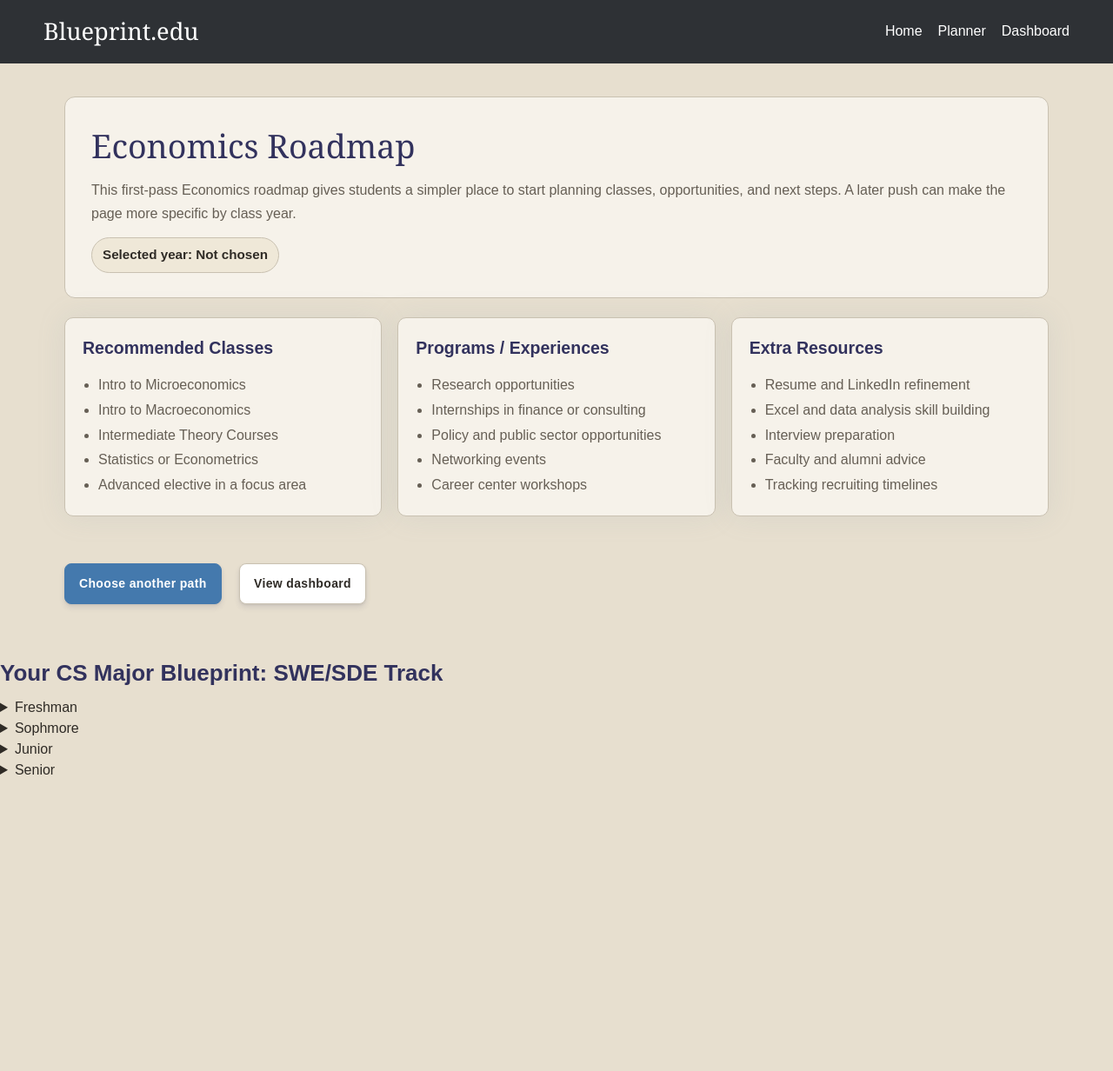
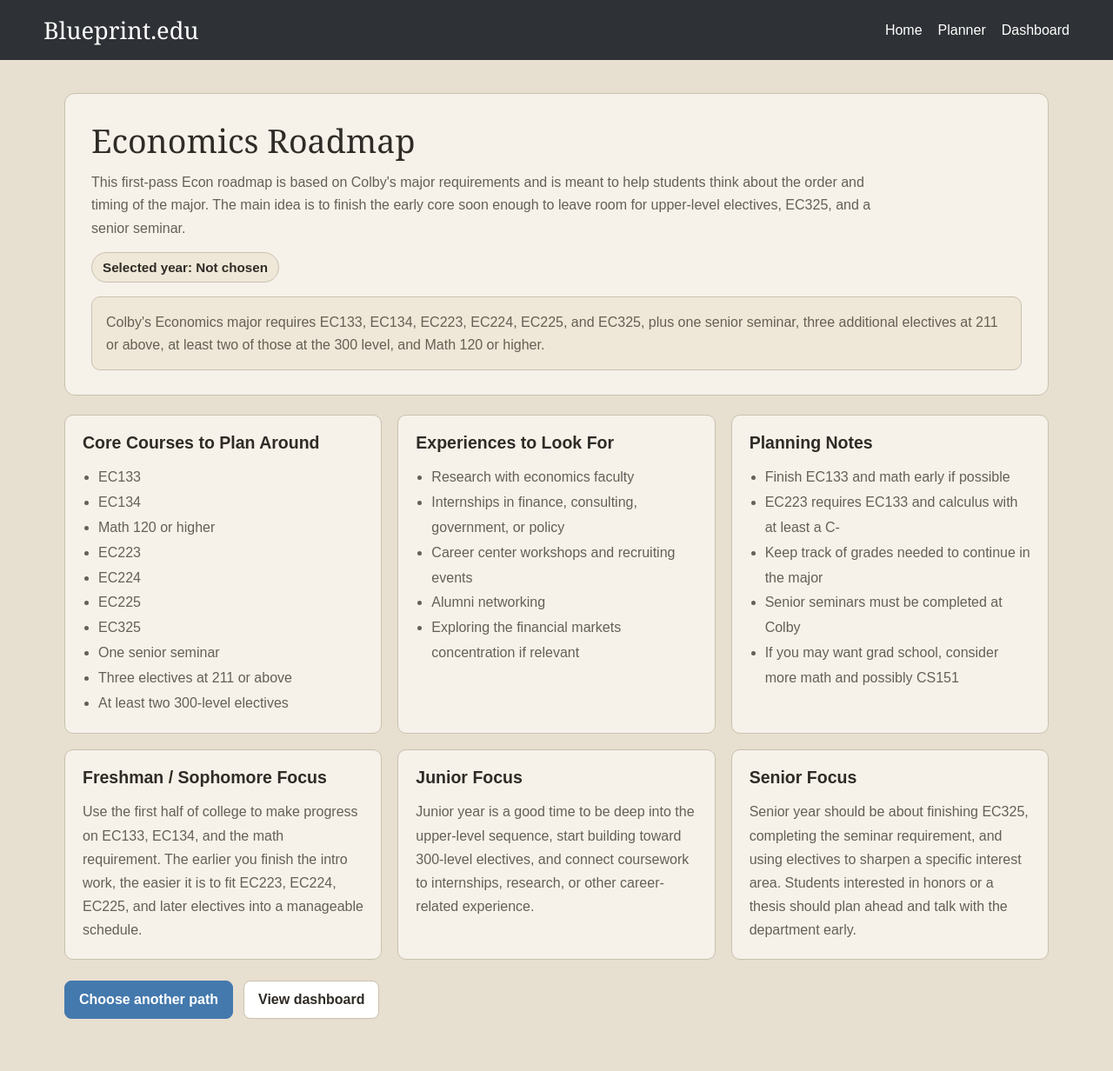
Before and after one commit to benj652/CS422-StartUp, a Flask app: page /roadmap/econ in a window 1280 px wide. Shown: the whole page at 87% size. Before the commit the page ends 891 px from the top, so only its background shows below. Run offline with Flask 3, Linux system fonts and the light colour scheme; some libraries are stand-ins or nearby versions.

Commit message:
Refine econ roadmap with Colby-specific major planning

```diff
--- a/website/templates/majorSpecific/econ.html
+++ b/website/templates/majorSpecific/econ.html
@@ -1,21 +1,4 @@
-<!doctype html>
-<html lang="en">
-
-<head>
-    <meta charset="UTF-8" />
-    <meta name="viewport" content="width=device-width, initial-scale=1.0" />
-    <title>Page Title</title>
-    <!-- Favicon -->
-    <link rel="icon" href="../static/img/brand/favicon.png" type="image/png" />
-    <!-- Fonts -->
-    <link rel="stylesheet" href="https://fonts.googleapis.com/css?family=Open+Sans:300,400,600,700" />
-    <!-- Icons -->
-    <link rel="stylesheet" href="../static/css/nucleo.css" type="text/css" />
-    <link rel="stylesheet" href="../static/css/all.min.css" type="text/css" />
-    <!-- Page plugins -->
-    <!-- Argon CSS -->
-    <link rel="stylesheet" href="../static/css/argon.css?v=1.2.0" type="text/css" />
-</head><!DOCTYPE html>
+<!DOCTYPE html>
 <html lang="en">
 <head>
     <meta charset="UTF-8">
@@ -103,6 +86,7 @@
             margin: 0;
             color: var(--muted);
             line-height: 1.65;
+            max-width: 900px;
         }
 
         .year-tag {
@@ -116,10 +100,21 @@
             font-size: 0.95rem;
         }
 
+        .note-box {
+            margin-top: 16px;
+            background: var(--panel-2);
+            border: 1px solid var(--border);
+            border-radius: 10px;
+            padding: 16px;
+            color: var(--muted);
+            line-height: 1.6;
+        }
+
         .grid {
             display: grid;
             grid-template-columns: repeat(3, 1fr);
             gap: 18px;
+            margin-top: 18px;
         }
 
         .card {
@@ -139,6 +134,12 @@
             padding-left: 18px;
             line-height: 1.8;
             color: var(--muted);
+        }
+
+        .card p {
+            margin: 0;
+            color: var(--muted);
+            line-height: 1.7;
         }
 
         .footer-actions {
@@ -200,45 +201,85 @@
         <section class="hero">
             <h1>Economics Roadmap</h1>
             <p>
-                This first-pass Economics roadmap gives students a simpler place to start
-                planning classes, opportunities, and next steps. A later push can make the
-                page more specific by class year.
+                This first-pass Econ roadmap is based on Colby's major requirements and is meant to
+                help students think about the order and timing of the major. The main idea is to finish
+                the early core soon enough to leave room for upper-level electives, EC325, and a senior seminar.
             </p>
             <div class="year-tag" id="selectedYearTag">Selected year: Not chosen</div>
+
+            <div class="note-box">
+                Colby's Economics major requires EC133, EC134, EC223, EC224, EC225, and EC325, plus one
+                senior seminar, three additional electives at 211 or above, at least two of those at the
+                300 level, and Math 120 or higher.
+            </div>
         </section>
 
         <section class="grid">
             <div class="card">
-                <h2>Recommended Classes</h2>
+                <h2>Core Courses to Plan Around</h2>
                 <ul>
-                    <li>Intro to Microeconomics</li>
-                    <li>Intro to Macroeconomics</li>
-                    <li>Intermediate Theory Courses</li>
-                    <li>Statistics or Econometrics</li>
-                    <li>Advanced elective in a focus area</li>
+                    <li>EC133</li>
+                    <li>EC134</li>
+                    <li>Math 120 or higher</li>
+                    <li>EC223</li>
+                    <li>EC224</li>
+                    <li>EC225</li>
+                    <li>EC325</li>
+                    <li>One senior seminar</li>
+                    <li>Three electives at 211 or above</li>
+                    <li>At least two 300-level electives</li>
                 </ul>
             </div>
 
             <div class="card">
-                <h2>Programs / Experiences</h2>
+                <h2>Experiences to Look For</h2>
                 <ul>
-                    <li>Research opportunities</li>
-                    <li>Internships in finance or consulting</li>
-                    <li>Policy and public sector opportunities</li>
-                    <li>Networking events</li>
-                    <li>Career center workshops</li>
+                    <li>Research with economics faculty</li>
+                    <li>Internships in finance, consulting, government, or policy</li>
+                    <li>Career center workshops and recruiting events</li>
+                    <li>Alumni networking</li>
+                    <li>Exploring the financial markets concentration if relevant</li>
                 </ul>
             </div>
 
             <div class="card">
-                <h2>Extra Resources</h2>
+                <h2>Planning Notes</h2>
                 <ul>
-                    <li>Resume and LinkedIn refinement</li>
-                    <li>Excel and data analysis skill building</li>
-                    <li>Interview preparation</li>
-                    <li>Faculty and alumni advice</li>
-                    <li>Tracking recruiting timelines</li>
+                    <li>Finish EC133 and math early if possible</li>
+                    <li>EC223 requires EC133 and calculus with at least a C-</li>
+                    <li>Keep track of grades needed to continue in the major</li>
+                    <li>Senior seminars must be completed at Colby</li>
+                    <li>If you may want grad school, consider more math and possibly CS151</li>
                 </ul>
+            </div>
+        </section>
+
+        <section class="grid">
+            <div class="card">
+                <h2>Freshman / Sophomore Focus</h2>
+                <p>
+                    Use the first half of college to make progress on EC133, EC134, and the math requirement.
+                    The earlier you finish the intro work, the easier it is to fit EC223, EC224, EC225,
+                    and later electives into a manageable schedule.
+                </p>
+            </div>
+
+            <div class="card">
+                <h2>Junior Focus</h2>
+                <p>
+                    Junior year is a good time to be deep into the upper-level sequence, start building
+                    toward 300-level electives, and connect coursework to internships, research, or other
+                    career-related experience.
+                </p>
+            </div>
+
+            <div class="card">
+                <h2>Senior Focus</h2>
+                <p>
+                    Senior year should be about finishing EC325, completing the seminar requirement, and using
+                    electives to sharpen a specific interest area. Students interested in honors or a thesis
+                    should plan ahead and talk with the department early.
+                </p>
             </div>
         </section>
 
@@ -259,187 +300,3 @@
     </script>
 </body>
 </html>
-
-<body>
-    <h1>Your CS Major Blueprint: SWE/SDE Track</h1>
-    <details>
-        <summary>Freshman</summary>
-        <div class="container">
-            <div class="row">
-                <div class="col-md-4">
-                    <div class="card">
-                        <div class="card-body">
-                            <h5 class="card-title">Recommended Courses</h5>
-                                <ul>
-                                    <li>CS231: Data Structures and Algorithms</li>
-                                </ul>
-                        </div>
-                    </div>
-                </div>
-
-                <div class="col-md-4">
-                    <div class="card">
-                        <div class="card-body">
-                            <h5 class="card-title">Summer Programs</h5>
-                                <ul>
-                                    <li><a href="https://github.com/SimplifyJobs/Summer2026-Internships?tab=readme-ov-file">Apply Here!</a></li>
-                                </ul>
-                        </div>
-                    </div>
-                </div>
-
-                <div class="col-md-4">
-                    <div class="card">
-                        <div class="card-body">
-                            <h5 class="card-title">Campus Resources</h5>
-                                <ul>
-                                    <li><a href="https://davisconnects.colby.edu/">Davis Connects</a></li>
-                                </ul>
-                        </div>
-                    </div>
-                </div>
-            </div>
-        </div>
-    </details>
-    <details>
-        <summary>Sophmore</summary>
-        <div class="container">
-            <div class="row">
-                <div class="col-md-4">
-                    <div class="card">
-                        <div class="card-body">
-                            <h5 class="card-title">Recommended Courses</h5>
-                                <ul>
-                                    <li>Operating Systems</li>
-                                    <li>Computer Networks</li>
-                                    <li>Software Engineering</li>
-                                    <li>Database</li>
-                                </ul>
-                        </div>
-                    </div>
-                </div>
-
-                <div class="col-md-4">
-                    <div class="card">
-                        <div class="card-body">
-                            <h5 class="card-title">Summer Programs</h5>
-                                <ul>
-                                    <li><a href="https://github.com/SimplifyJobs/Summer2026-Internships?tab=readme-ov-file">Apply Here!</a></li>
-                                </ul>
-                        </div>
-                    </div>
-                </div>
-
-                <div class="col-md-4">
-                    <div class="card">
-                        <div class="card-body">
-                            <h5 class="card-title">Campus Resources</h5>
-                                <ul>
-                                    <li><a href="https://davisconnects.colby.edu/">Davis Connects</a></li>
-                                </ul>
-                        </div>
-                    </div>
-                </div>
-            </div>
-        </div>
-    </details>
-    <details>
-        <summary>Junior</summary>
-        <div class="container">
-            <div class="row">
-                <div class="col-md-4">
-                    <div class="card">
-                        <div class="card-body">
-                            <h5 class="card-title">Recommended Courses</h5>
-                                <ul>
-                                    <li>Operating Systems</li>
-                                    <li>Computer Networks</li>
-                                    <li>Software Engineering</li>
-                                    <li>Database</li>
-                                </ul>
-                        </div>
-                    </div>
-                </div>
-
-                <div class="col-md-4">
-                    <div class="card">
-                        <div class="card-body">
-                            <h5 class="card-title">Summer Programs</h5>
-                                <ul>
-                                    <li><a href="https://github.com/SimplifyJobs/Summer2026-Internships?tab=readme-ov-file">Apply Here!</a></li>
-                                </ul>
-                        </div>
-                    </div>
-                </div>
-
-                <div class="col-md-4">
-                    <div class="card">
-                        <div class="card-body">
-                            <h5 class="card-title">Campus Resources</h5>
-                                <ul>
-                                    <li><a href="https://davisconnects.colby.edu/">Davis Connects</a></li>
-                                </ul>
-                        </div>
-                    </div>
-                </div>
-            </div>
-        </div>
-    </details>
-    <details>
-        <summary>Senior</summary>
-        <div class="container">
-            <div class="row">
-                <div class="col-md-4">
-                    <div class="card">
-                        <div class="card-body">
-                            <h5 class="card-title">Recommended Courses</h5>
-                                <ul>
-                                    <li>Operating Systems</li>
-                                    <li>Computer Networks</li>
-                                    <li>Software Engineering</li>
-                                    <li>Database</li>
-                                </ul>
-                        </div>
-                    </div>
-                </div>
-
-                <div class="col-md-4">
-                    <div class="card">
-                        <div class="card-body">
-                            <h5 class="card-title">Summer Programs</h5>
-                                <ul>
-                                    <li><a href="https://github.com/SimplifyJobs/Summer2026-Internships?tab=readme-ov-file">Apply Here!</a></li>
-                                </ul>
-                        </div>
-                    </div>
-                </div>
-
-                <div class="col-md-4">
-                    <div class="card">
-                        <div class="card-body">
-                            <h5 class="card-title">Campus Resources</h5>
-                                <ul>
-                                    <li><a href="https://davisconnects.colby.edu/">Davis Connects</a></li>
-                                </ul>
-                        </div>
-                    </div>
-                </div>
-            </div>
-        </div>
-    </details>
-
-    <!-- Argon Scripts -->
-    <!-- Core -->
-    <script src="../static/js/jquery.min.js"></script>
-    <script src="../static/js/bootstrap.bundle.min.js"></script>
-    <script src="../static/js/js.cookie.js"></script>
-    <script src="../static/js/jquery.scrollbar.min.js"></script>
-    <script src="../static/js/jquery-scrollLock.min.js"></script>
-    <!-- Optional JS -->
-    <script src="../static/js/Chart.min.js"></script>
-    <script src="../static/js/Chart.extension.js"></script>
-    <!-- Argon JS -->
-    <script src="../static/js/argon.js?v=1.2.0"></script>
-</body>
-
-</html>
```
